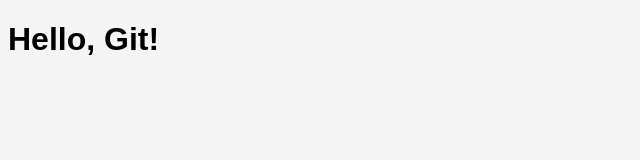
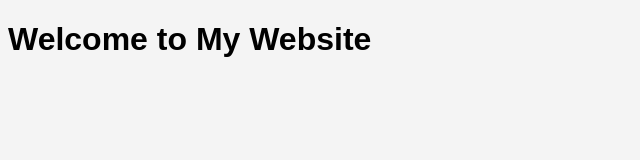
Before and after one commit to chlvk/my-website, a plain HTML site: page index.html in a window 1280 px wide. Shown: the whole page, without its empty margins (0-640 px from the left). Drawn offline with Linux system fonts and the light colour scheme.

Commit message:
Added header in feature-header branch

```diff
--- a/index.html
+++ b/index.html
@@ -9,7 +9,7 @@
 </head>
 
 <body>
-  <h1>Hello, Git!</h1>
+  <h1>Welcome to My Website</h1>
 </body>
 
 </html>
```
